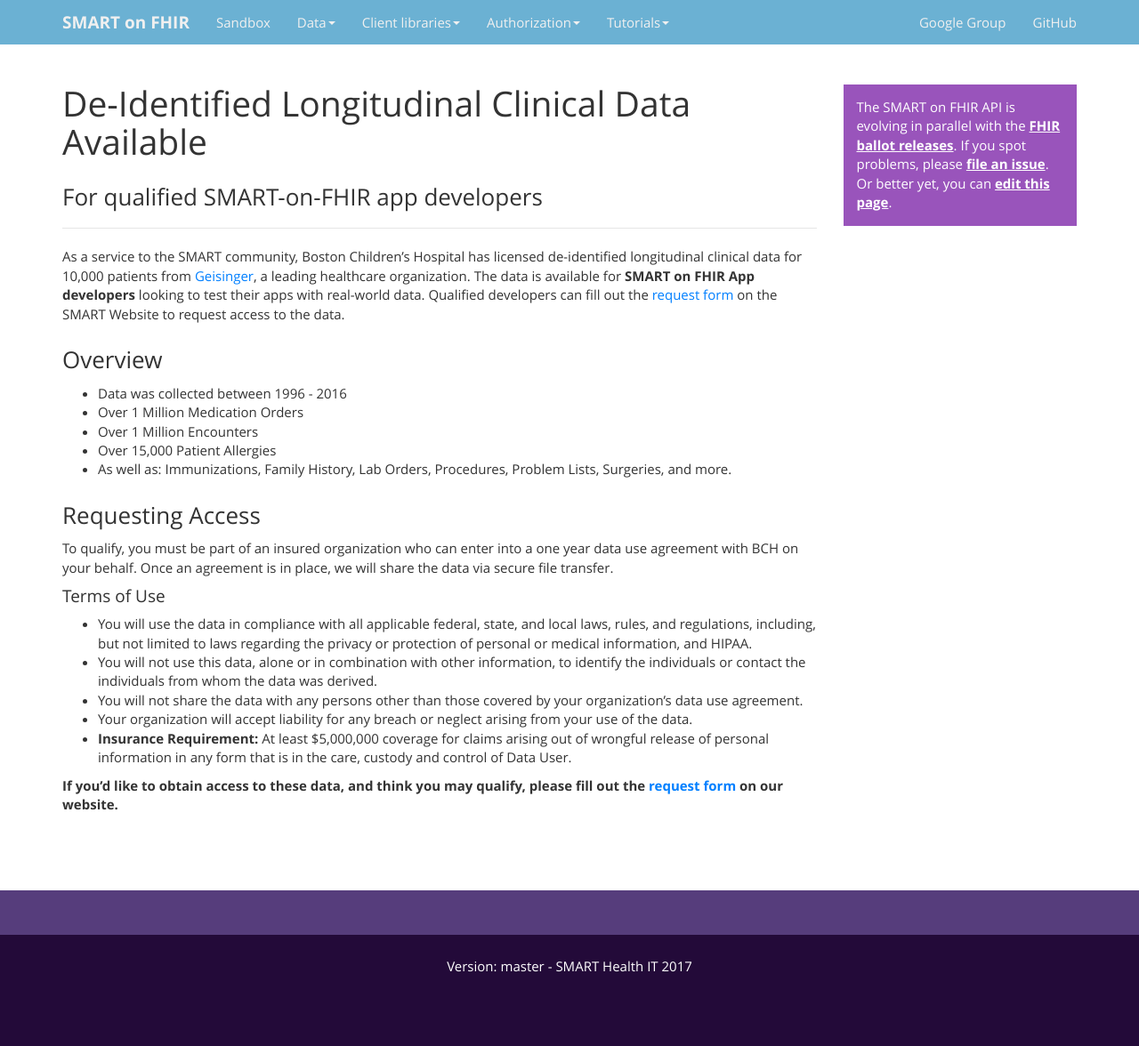
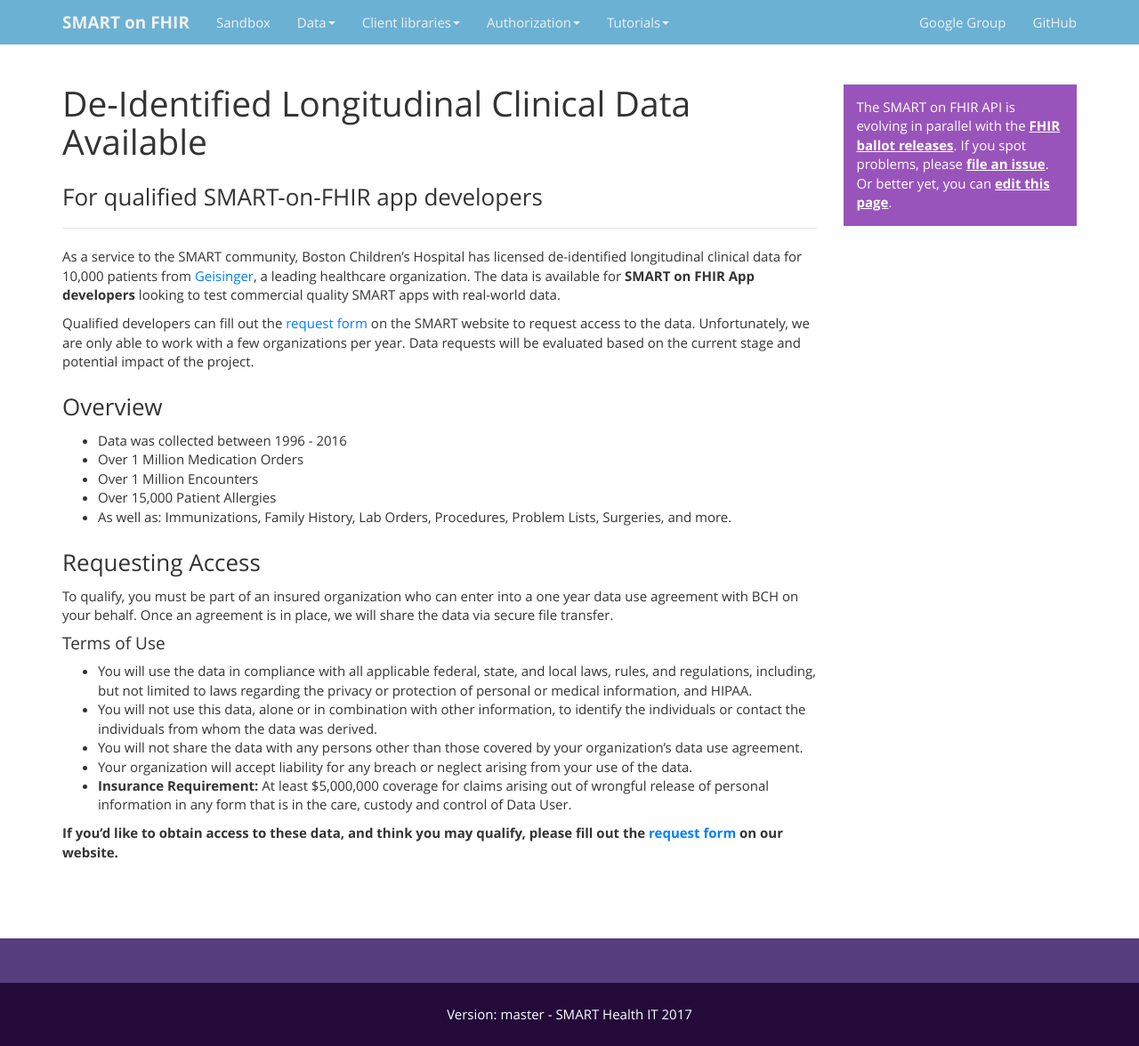
Before and after one commit to smart-on-fhir/smart-on-fhir.github.io, a Jekyll site: the page built from data/clinical-data.md, in a window 1280 px wide. Shown: the whole page at 89% size. Built offline with Jekyll 4.4.1, drawn with Linux system fonts in a browser that asks for light colours; before the commit the page ends 1123 px from its top, so only the background shows below that.

Commit message:
Update clinical-data.md

```diff
--- a/data/clinical-data.md
+++ b/data/clinical-data.md
@@ -8,7 +8,9 @@
 
 ---
 
-As a service to the SMART community, Boston Children’s Hospital has licensed de-identified longitudinal clinical data for 10,000 patients from [Geisinger](https://www.geisinger.org/), a leading healthcare organization. The data is available for **SMART on FHIR App developers** looking to test their apps with real-world data. Qualified developers can fill out the [request form](https://smarthealthit.org/de-identified-sample-data/) on the SMART Website to request access to the data.
+As a service to the SMART community, Boston Children’s Hospital has licensed de-identified longitudinal clinical data for 10,000 patients from [Geisinger](https://www.geisinger.org/), a leading healthcare organization. The data is available for **SMART on FHIR App developers** looking to test commercial quality SMART apps with real-world data.
+
+Qualified developers can fill out the [request form](https://smarthealthit.org/de-identified-sample-data/) on the SMART website to request access to the data. Unfortunately, we are only able to work with a few organizations per year. Data requests will be evaluated based on the current stage and potential impact of the project.
 
 <h3> Overview </h3>
 
```
